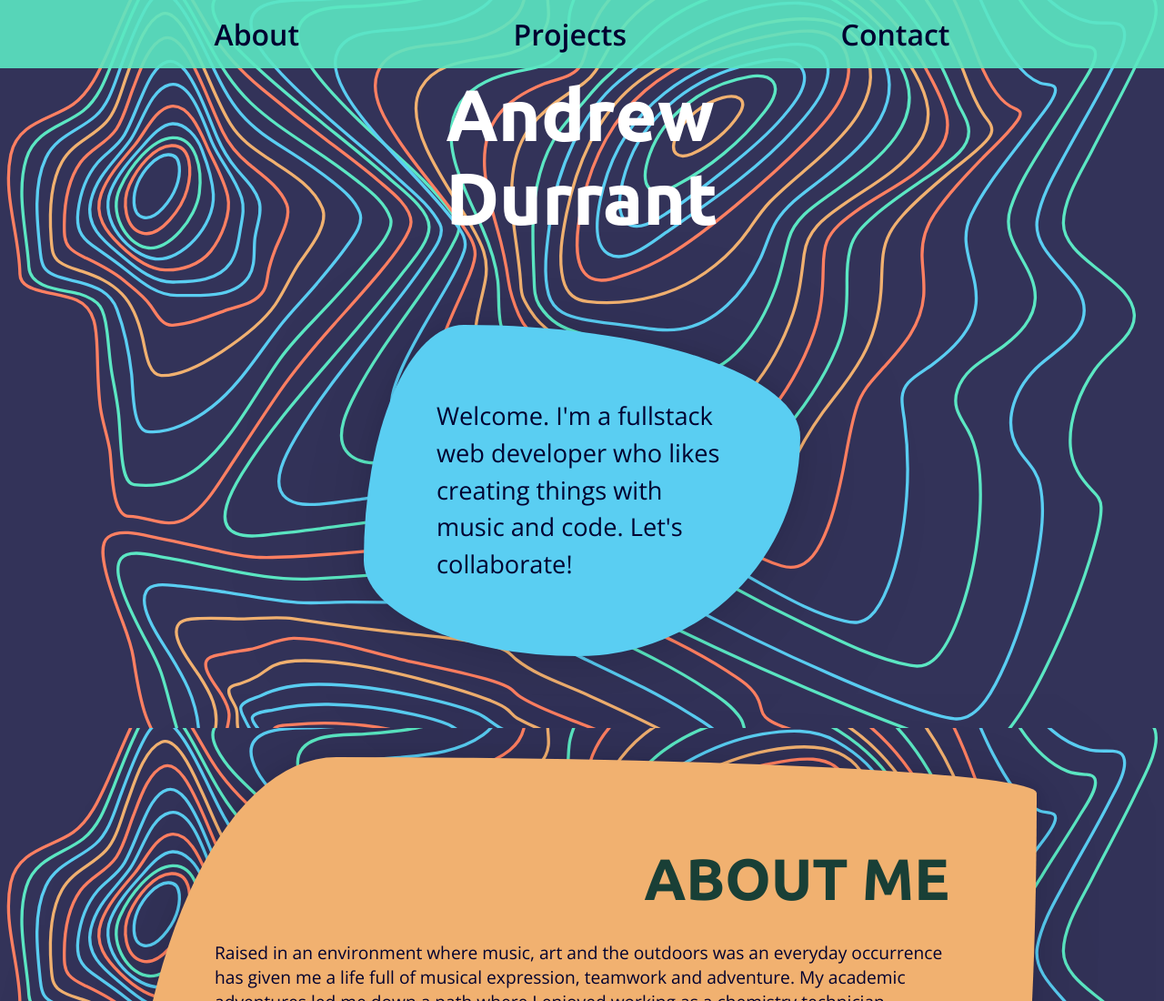
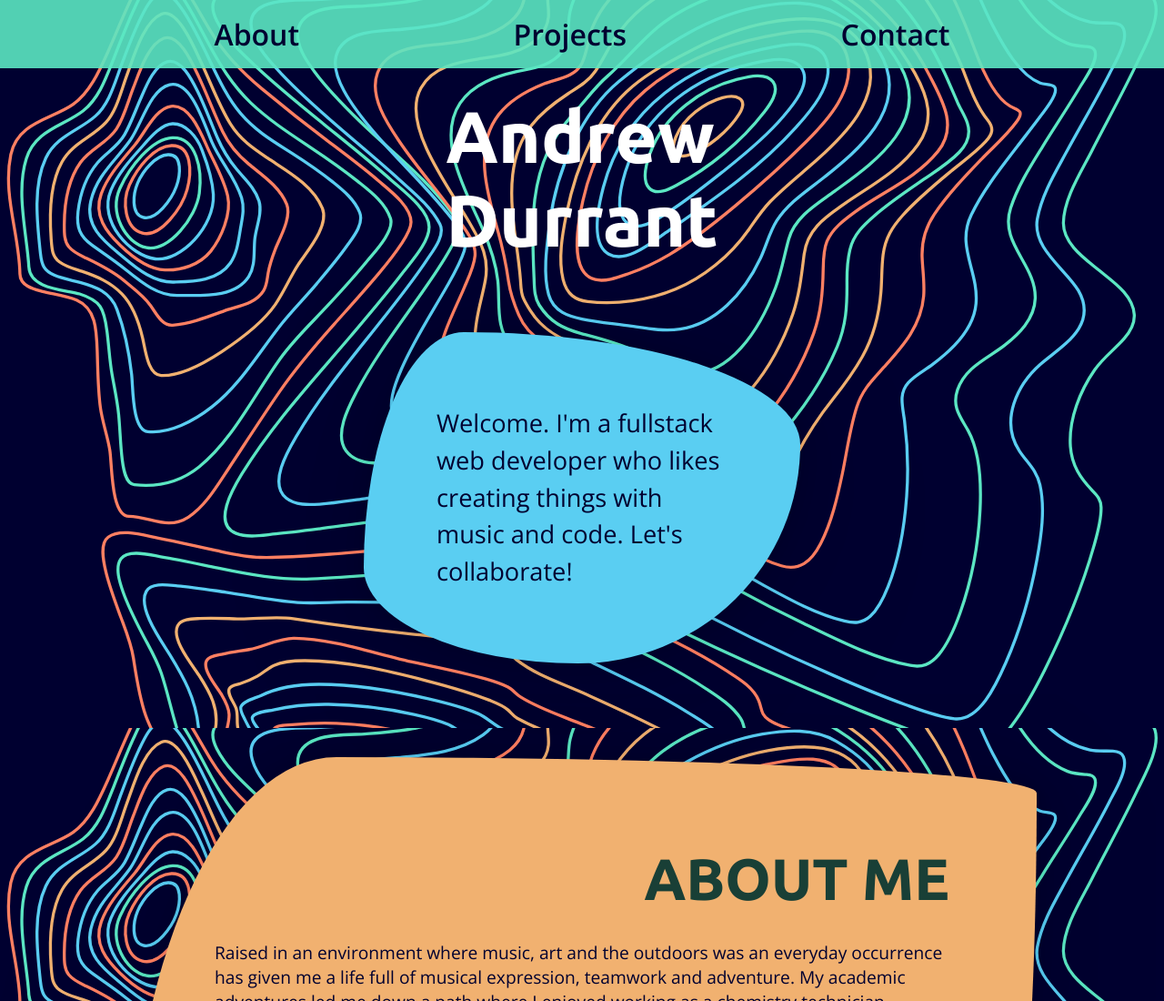
Before and after one commit to AndrewDurrant/andrewdurrant-portfolio, a plain HTML site: page index.html in a window 1280 px wide. Shown: the top 1100 px of the page at 91% size. Drawn offline with nearby package versions, Linux system fonts and the light colour scheme.

Commit message:
add another potential final commit

```diff
--- a/index.css
+++ b/index.css
@@ -20,17 +20,18 @@
 
 html {
   scroll-behavior: smooth;
-  background: url(media/Whangaehu.svg), rgba(1, 0, 48, 0.8);
-  background-repeat: no-repeat;
-  background-attachment: fixed;
-  background-position: center;
-  background-size: cover;
+  background-color: var(--main-print);
 }
 
 body {
   min-height: 100vh;
   color: var(--main-print);
   font-family: 'Open Sans', sans-serif;
+  background: url(media/Whangaehu.svg), rgba(1, 0, 48, 0.8);
+  background-repeat: no-repeat;
+  background-attachment: fixed;
+  background-position: center;
+  background-size: cover;
 }
 
 h1, h2, h3 {
@@ -108,6 +109,10 @@ main {
   flex-direction: column;
   justify-content: space-around;
   align-items: center;
+}
+
+.hero h1 {
+  margin-top: 2rem;
 }
 
 .headline {
```
